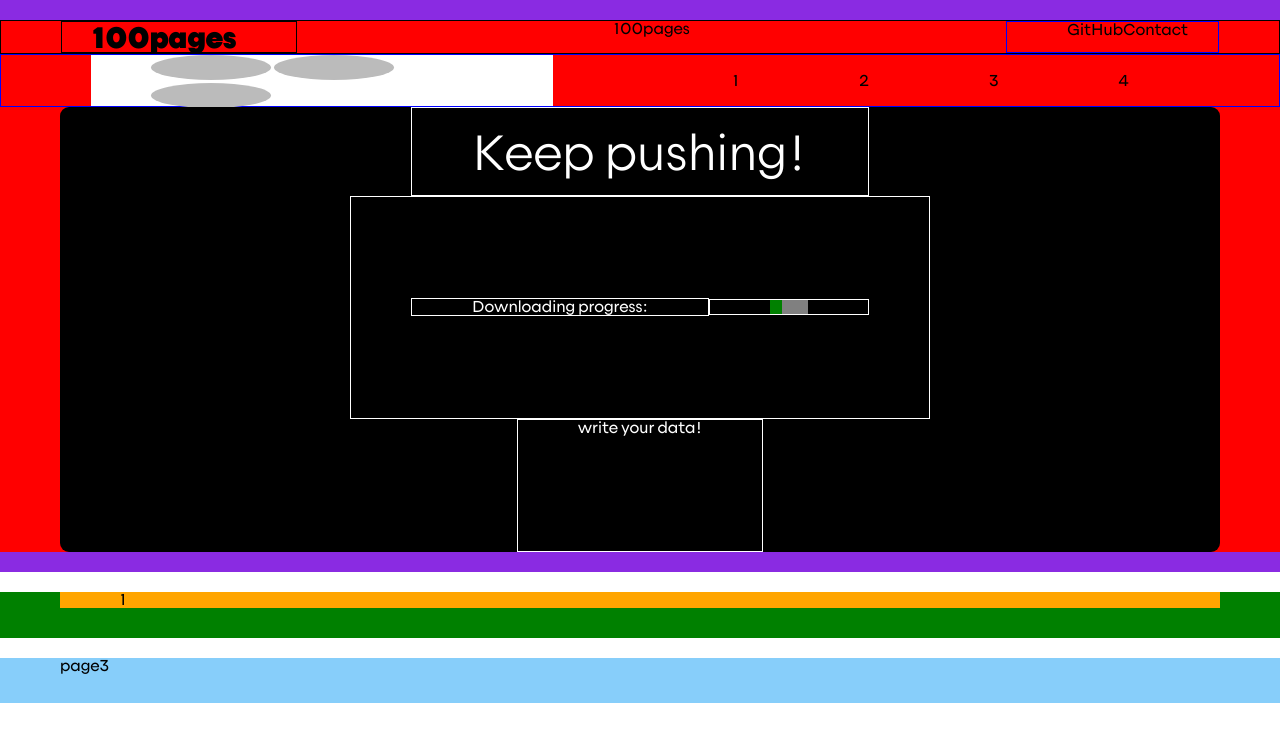
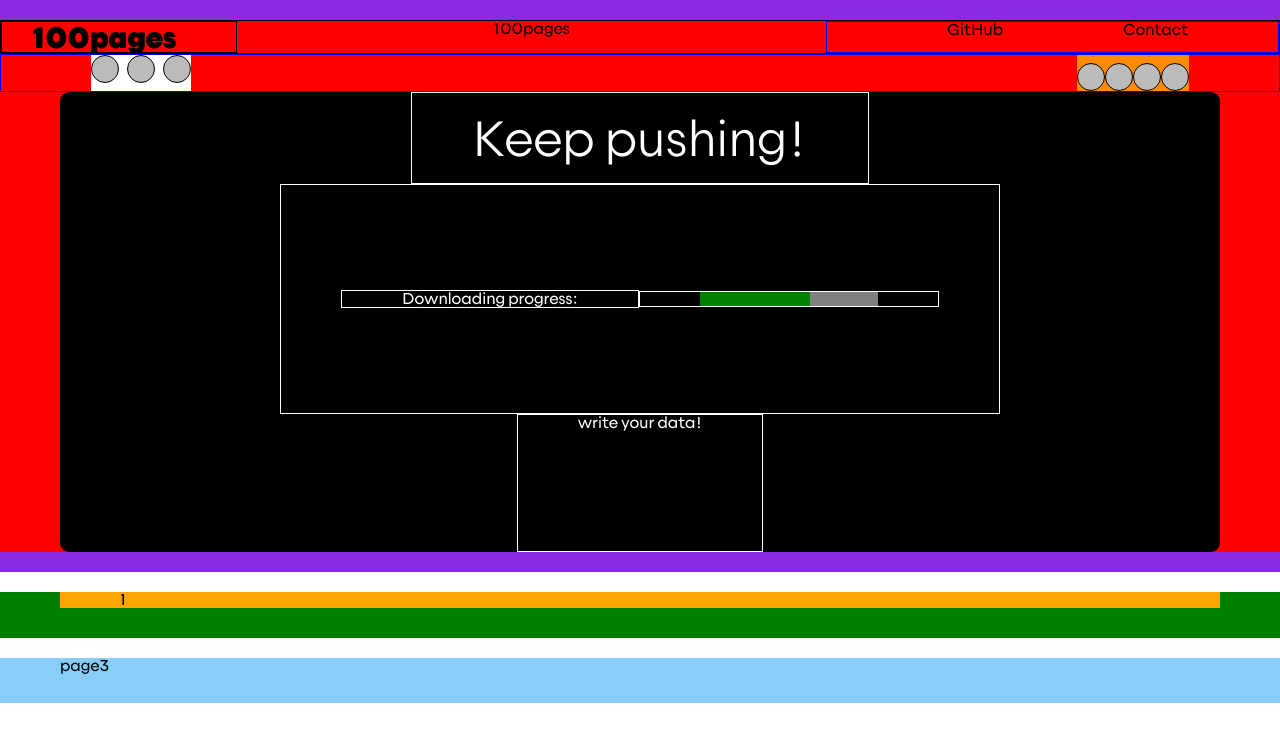
Before and after one commit to checkthistape/100pages, a plain HTML site: page project/index.html in a window 1280 px wide. Drawn offline with Linux system fonts and the light colour scheme; files whose address does not match are found by name.

Commit message:
Frontend changes

```diff
--- a/project/index.html
+++ b/project/index.html
@@ -21,26 +21,38 @@
             </div>
             <div class="icons-transparent-panel">
                 <div class="circles">
-                    <div class="circle" id="circle1">
-                        <span class="dot"></span>
-                        <span class="dot"></span>
-                        <span class="dot"></span>
+                    <div class="circle" id="c-el1">
+                        <span class="dot" id="circle1"></span>
+                    </div>
+                    <div class="circle" id="c-el2">
+                        <span class="dot" id="circle2"></span>
+                    </div>
+                    <div class="circle" id="c-el3">
+                        <span class="dot" id="circle3"></span>
                     </div>
 
                 </div>
                 <div class="settings-btns">
-                    <div id="gear">1</div>
-                    <div id="white-theme">2</div>
-                    <div id="black-theme">3</div>
-                    <div id="font-helper">4</div>
+                    <div id="gear">
+                        <span class="dot" id="circle4"></span>
+                    </div>
+                    <div id="white-theme">
+                        <span class="dot" id="circle4"></span>
+                    </div>
+                    <div id="black-theme">
+                        <span class="dot" id="circle5"></span>
+                    </div>
+                    <div id="font-helper">
+                        <span class="dot" id="circle4"></span>
+                    </div>
                 </div>
             </div>
             <div class="main-panel">
                 <div class="mpanelbody">
                     <h2 id="motivation-text">Keep pushing!</h2>
                     <div class="progress-bar">
-                        <label for="file">Downloading progress:</label>
-                        <progress id="file" value="32" max="100"> 32% </progress>
+                        <label for="progress-line">Downloading progress:</label>
+                        <progress id="progress-line" value="62" max="100"> 62% </progress>
                     </div>
                     <div class="pointer">write your data!</div>
                 </div>
--- a/project/style/style.css
+++ b/project/style/style.css
@@ -217,7 +217,7 @@
     box-sizing: border-box;
     border: 0 solid transparent;
 
-    font-family:'Uto';
+    font-family: 'Uto';
 }
 
 body {
@@ -226,11 +226,14 @@ body {
     line-height: 1;
     text-rendering: optimizeSpeed;
 }
+
 :root {
     --main-page-padding: 60px;
     --main-page-background: white;
 
-    --icons-circles-padding:30px;
+    --icons-circles-padding: 30px;
+
+    --between-circles-padding: 4px;
 
 
     --board-backgrcolor: orange;
@@ -238,6 +241,17 @@ body {
     --page3-backgrcolor: lightskyblue;
     --footer-backgrcolor: black;
 }
+
+.dot {
+    height: 28px;
+    width: 28px;
+    background-color: #bbb;
+    border-radius: 50%;
+    display: inline-block;
+    margin: 0;
+    border: 1px solid black;
+}
+
 div.wrapper {
 
     height: 100%;
@@ -247,24 +261,26 @@ div.wrapper {
     background-color: blueviolet;
 }
 
-div.wrapper :not(div.page1 *){
-    margin-top:20px;
+div.wrapper :not(div.page1 *) {
+    margin-top: 20px;
 }
+
 div.full-part {
-    width:100%;
-    height:30%;
+    width: 100%;
+    height: 30%;
     background-color: var(--main-page-background);
 }
-div.full-part *{
 
-    padding-left:var(--main-page-padding);
-    padding-right:var(--main-page-padding);
+div.full-part * {
+
+    padding-left: var(--main-page-padding);
+    padding-right: var(--main-page-padding);
 
 }
 
 div.page1 {
     width: 100%;
-    height:70%;
+    height: 70%;
     display: flex;
     flex-direction: column;
 
@@ -274,96 +290,141 @@ div.page1 {
 
 }
 
-div.page1 * {
-    padding-left:var(--main-page-padding);
-    padding-right:var(--main-page-padding);
+div.page1 * :not(div.icons-transparent-panel *) {
+    padding-left: var(--main-page-padding);
+    padding-right: var(--main-page-padding);
+}
+
+div.page1 div.icons-transparent-panel {
+    padding-left: var(--main-page-padding);
+    padding-right: var(--main-page-padding);
+}
+
+div.page1 .main-panel {
+    padding-left: var(--main-page-padding);
+    padding-right: var(--main-page-padding);
 }
 
 div.page1 div.header {
-    width:100%;
+    width: 100%;
+
     display: flex;
     flex-direction: row;
     align-content: space-around;
     justify-content: space-between;
-    border:1px solid black;
-    margin:0;
+    border: 1px solid black;
+    margin: 0;
 }
 
 div.header p#advtext {
-    font-size:30px;
-    padding-left:var(--icons-circles-padding);
+    font-size: 30px;
+    padding-left: var(--icons-circles-padding);
     font-style: normal;
     font-weight: 1000;
 
 }
 
 div.header div.clickable-elements {
-    display:flex;
+    display: flex;
     flex-direction: row;
     padding-right: var(--icons-circles-padding);
 }
-div.clickable-elements p{
+
+div.clickable-elements p {
     padding: 0;
 }
+
 div.clickable-elements * {
-    padding-left:10px;
-    padding-right:10px;
+    padding-left: 10px;
+    padding-right: 10px;
 }
 
 div.icons-transparent-panel {
-    display:flex;
+    display: flex;
     flex-direction: row;
     justify-content: space-between;
-    align-items:end;
-    width:100%;
-    height:10%;
+    align-items: end;
+    width: 100%;
+    height: 8%;
 
-    margin:0;
-    border:1px solid blue;
+    margin: 0;
+    border: 1px solid blue;
 
 }
 
-div.icons-transparent-panel div.circles{
+div.icons-transparent-panel div.circles {
+    height: 100%;
+
     padding-left: var(--icons-circles-padding);
-    height:100%;
-    margin:0;
+    display: flex;
+    flex-direction: row;
+    justify-content: center;
+    align-items: center;
+    margin: 0;
+
 }
-div.icons-transparent-panel div.settings-btns{
+
+div.circles div.circle {
+
+    background-color: white;
+    height: 100%;
+    margin: 0;
+    width: 100%;
+
+    display: flex;
+    flex-direction: column;
+    align-items: center;
+    justify-content: end;
+    padding-bottom: 8px;
+
+}
+
+div.circles div.circle#c-el1 {
+    padding-right: var(--between-circles-padding);
+}
+
+div.circles div.circle#c-el2 {
+    padding-right: var(--between-circles-padding);
+    padding-left: var(--between-circles-padding);
+}
+
+div.circles div.circle#c-el3 {
+    padding-left: var(--between-circles-padding);
+}
+
+
+div.icons-transparent-panel div.settings-btns {
     padding-right: var(--icons-circles-padding);
-    height:100%;
-    display:flex;
+    height: 100%;
+
+
+    display: flex;
     flex-direction: row;
     align-items: center;
     justify-content: center;
 
-    margin:0;
+    margin: 0;
+
 }
 
-div.circles div.circle {
-    background-color: white;
-    height:100%;
-    margin:0;
-    width:100%;
+div.settings-btns div {
+    display: flex;
+    flex-direction: column;
+    justify-content: end;
+    align-items: center;
+    background-color: darkorange;
+    width: 100%;
+    height: 100%;
+
 }
 
-div.circle .dot {
-    height: 25px;
-    width: 25px;
-    background-color: #bbb;
-    border-radius: 50%;
-    display:inline-block;
-    margin:0;
-  }
-
 div.main-panel {
-    margin:0;
-    width:100%;
-    height:100%;
-    color:white;
-    display:flex;
+    margin: 0;
+    width: 100%;
+    height: 100%;
+    color: white;
+    display: flex;
     flex-direction: column;
-
-
 }
 
 div.main-panel div.mpanelbody {
@@ -372,50 +433,55 @@ div.main-panel div.mpanelbody {
     justify-content: center;
     align-items: center;
 
-    height:100%;
-    width:100%;
+    height: 100%;
+    width: 100%;
     background-color: black;
     border-radius: 9px;
-    margin:0;
+    margin: 0;
 
 
 }
+
 div.mpanelbody * {
     border: 1px solid white;
 
 }
 
-div.mpanelbody #motivation-text{
-    display:flex;
+div.mpanelbody #motivation-text {
+    display: flex;
     flex-direction: column;
     align-items: center;
     justify-content: center;
-    font-size:50px;
-    height:20%;
+    font-size: 50px;
+    height: 20%;
     margin: 0;
 
     font-weight: 300;
 }
+
 div.mpanelbody div.progress-bar {
 
-    height:50%;
-    display:flex;
+    height: 50%;
+    display: flex;
     flex-direction: row;
     align-items: center;
     justify-content: center;
 
-    margin:0;
+    margin: 0;
 }
 
+div.progress-bar #progress-line {
+    width: 300px;
+}
 
 div.mpanelbody div.pointer {
     height: 30%;
-    margin:0;
+    margin: 0;
 }
 
 div.page2 {
     width: 100%;
-    height:20%;
+    height: 20%;
     background-color: var(--page2-backgrcolor);
 }
 
@@ -424,7 +490,7 @@ div.page2 * {
 }
 
 div.page3 {
-    width:100%;
-    height:20%;
+    width: 100%;
+    height: 20%;
     background-color: var(--page3-backgrcolor);
 }
```
